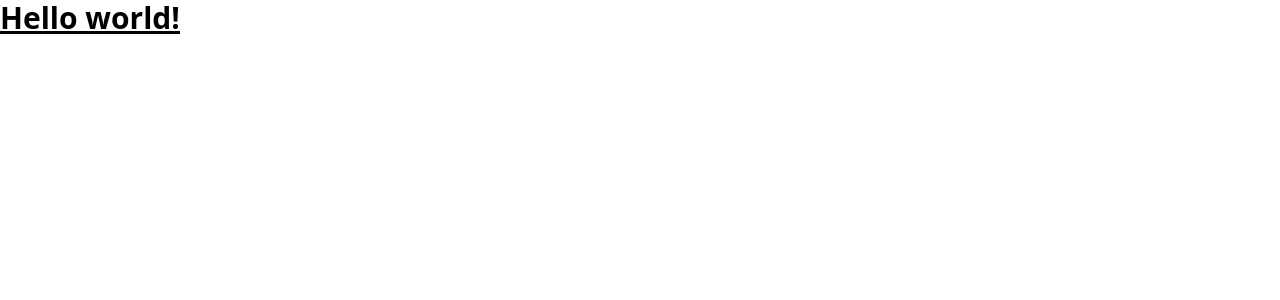
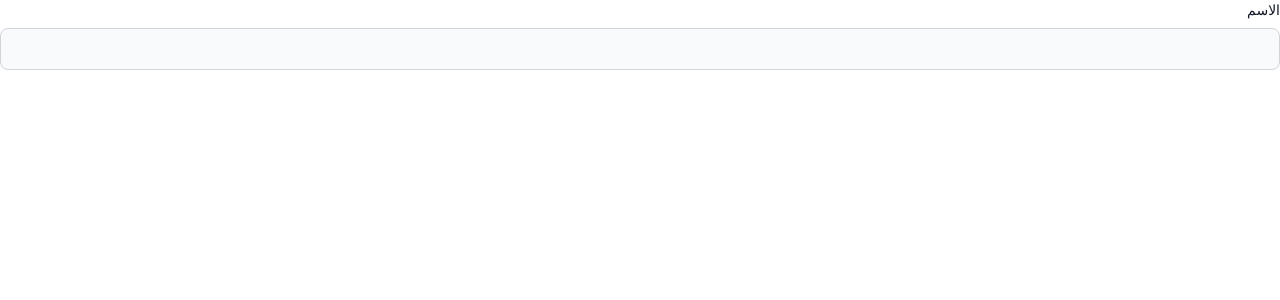
Before and after one commit to Ahmed-Alkhatim/vue-mvvm-pattern, a Vue app: page / in a window 1280 px wide. Shown: the top 300 px of the page. Built offline with nearby package versions, Linux system fonts and the light colour scheme; the HTML template or start-up script is replaced by a standard one.

Commit message:
TextInput

```diff
--- a/package.json
+++ b/package.json
@@ -10,6 +10,7 @@
     "lint": "eslint . --ext .vue,.js,.jsx,.cjs,.mjs --fix --ignore-path .gitignore"
   },
   "dependencies": {
+    "flowbite": "^2.2.1",
     "pinia": "^2.1.7",
     "vue": "^3.3.11",
     "vue-router": "^4.2.5"
--- a/src/App.vue
+++ b/src/App.vue
@@ -3,5 +3,7 @@ import { RouterLink, RouterView } from 'vue-router'
 </script>
 
 <template>
-  <RouterView />
+  <div id = "app" dir="rtl">
+    <RouterView />
+  </div>
 </template>
--- /dev/null
+++ b/src/components/TextInput.vue
@@ -0,0 +1,23 @@
+<template>
+    <div>
+        <div>
+            <label for="first_name" class="block mb-2 text-sm font-medium text-gray-900 dark:text-white">{{label}}</label>
+            <input v-model="text" type="text" :id="label" class="bg-gray-50 border border-gray-300 text-gray-900 text-sm rounded-lg focus:ring-blue-500 focus:border-blue-500 block w-full p-2.5 dark:bg-gray-700 dark:border-gray-600 dark:placeholder-gray-400 dark:text-white dark:focus:ring-blue-500 dark:focus:border-blue-500" :placeholder="placeholder">
+        </div>
+    </div>
+</template>
+
+<script setup>
+import { ref, watch } from 'vue';
+const props = defineProps(['modelValue', 'label', 'placeholder'])
+const emit = defineEmits([])
+
+const text = ref(props.modelValue)
+watch(text, () => {
+    emit('update:modelValue', text.value)
+})
+</script>
+
+<style>
+
+</style>
--- /dev/null
+++ b/src/components/index.js
@@ -0,0 +1,3 @@
+import TextInput from "./TextInput.vue"
+
+export { TextInput }
--- a/src/views/login/Login.vue
+++ b/src/views/login/Login.vue
@@ -1,11 +1,16 @@
 <template>
-    <h1 class="text-3xl font-bold underline">
-        Hello world!
-    </h1>
+    <div class="w-50 m-auto">
+        <TextInput v-model = "userData.name" label="الاسم" />
+    </div>
 </template>
 
 <script setup>
+import { TextInput } from "@/components"
+import { reactive } from "vue";
 
+const userData = reactive({
+    'name': null,
+})
 </script>
 
 <style lang="scss" scoped>
--- a/tailwind.config.js
+++ b/tailwind.config.js
@@ -3,9 +3,12 @@ export default {
   content: [
     "./index.html",
     "./src/**/*.{vue,js,ts,jsx,tsx}",
+    "./node_modules/flowbite/**/*.js"
   ],
   theme: {
     extend: {},
   },
-  plugins: [],
+  plugins: [
+    require('flowbite/plugin')
+  ]
 }
```
Also changed, not shown: 1 other file (tests, documents, lock files or other folders).
